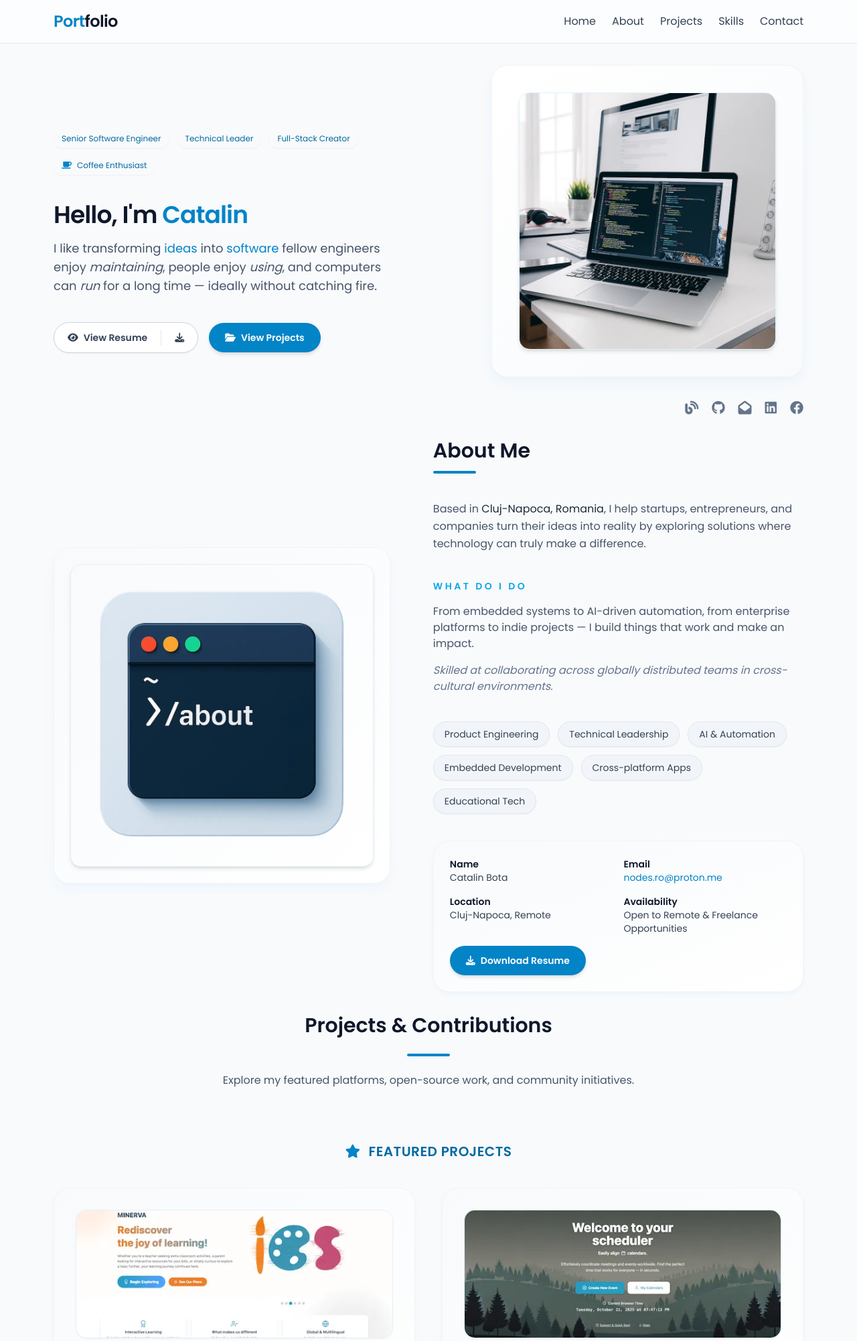
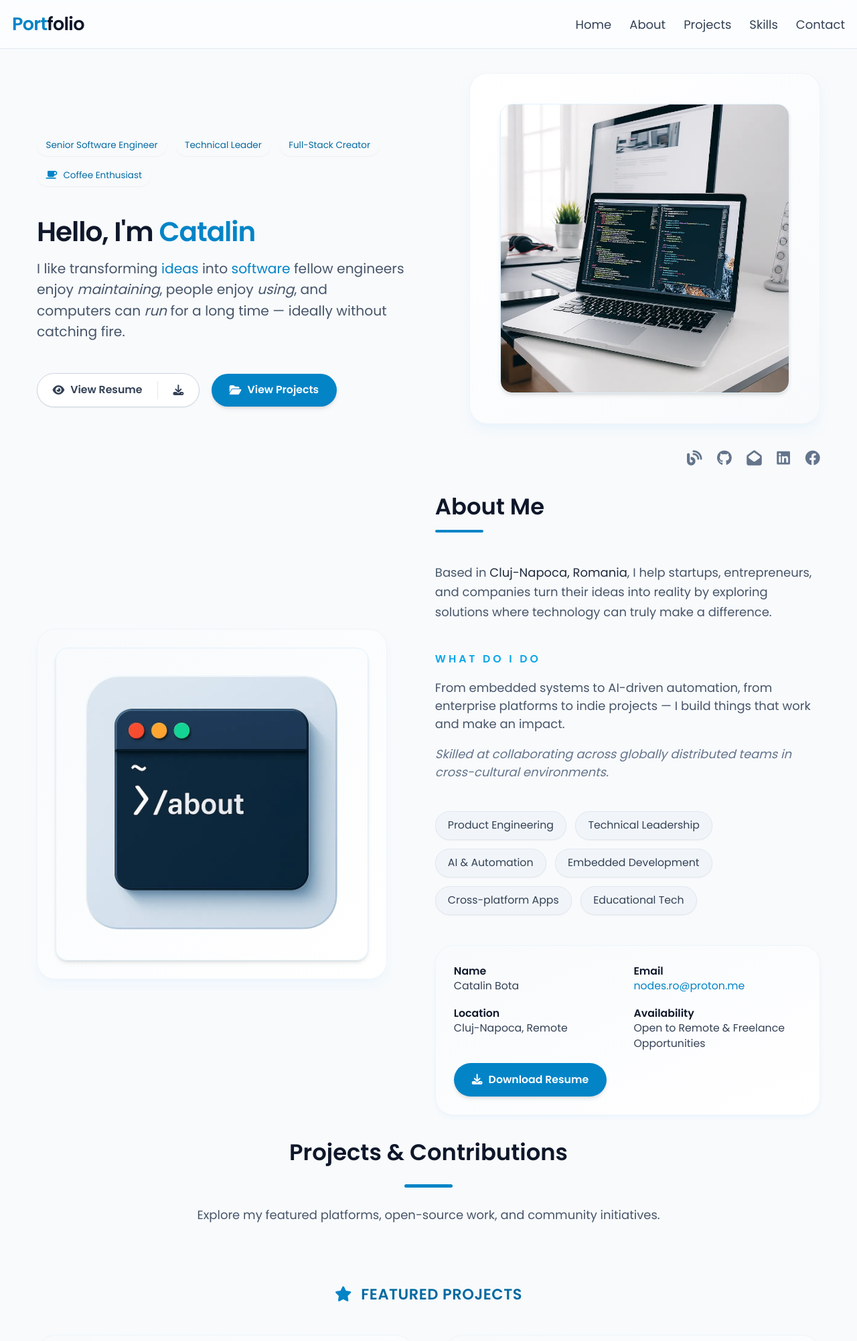
Before and after one commit to botacatalin/Portfolio_CV, a Flask app: page / in a window 1280 px wide. Shown: the top 2002 px of the page at 67% size. Run offline with Flask 3, Linux system fonts and the light colour scheme; some libraries are stand-ins or nearby versions.

Commit message:
Refactor

```diff
--- a/templates/base.html
+++ b/templates/base.html
@@ -11,6 +11,7 @@
 
   <style>
     html {
+      font-size: 112.5%;
       scroll-behavior: smooth;
       scroll-padding-top: 5.5rem;
     }
@@ -106,7 +107,7 @@
   </nav>
 
   <!-- Main Content -->
-  <main class="mx-auto max-w-6xl space-y-4 px-3 py-4 sm:space-y-8 sm:px-4 sm:py-8">
+  <main class="mx-auto max-w-[68rem] space-y-4 px-4 py-4 sm:space-y-8 sm:px-6 sm:py-8">
     {% block content %}{% endblock %}
   </main>
 
```
